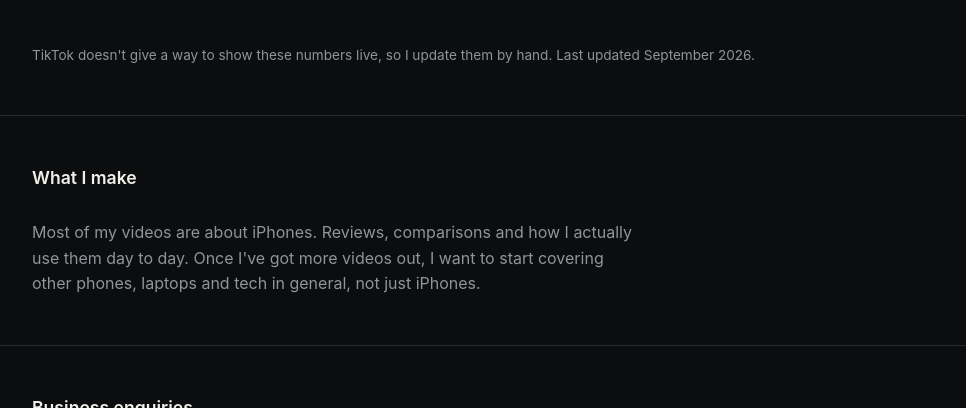
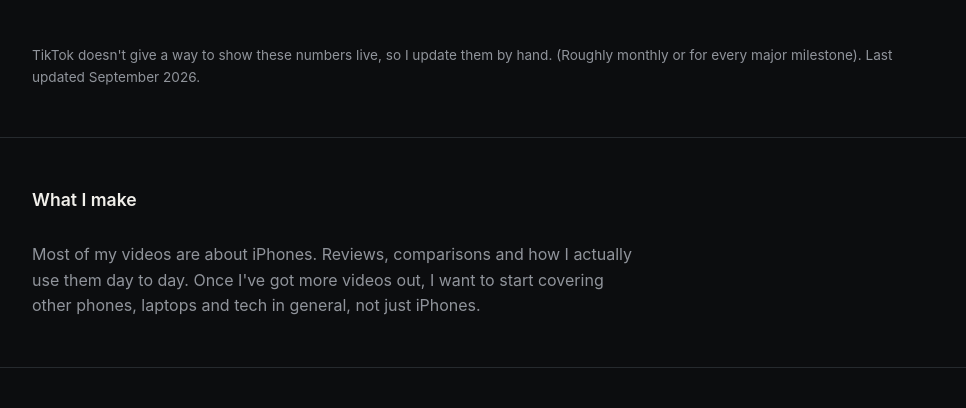
Before and after one commit to nrxgt4/nrxgt4-website, a plain HTML site: page index.html in a window 1280 px wide. Shown: the part 692-1100 px from the top of the page, without its empty margins (156-1122 px from the left). Drawn offline with Linux system fonts and the light colour scheme.

Commit message:
Update index.html

```diff
--- a/index.html
+++ b/index.html
@@ -91,7 +91,7 @@
 
         <p class="stats-note">
           TikTok doesn't give a way to show these numbers live, so I
-          update them by hand. Last updated
+          update them by hand. (Roughly monthly or for every major milestone). Last updated
           <span id="stats-updated">—</span>.
         </p>
       </div>
```
